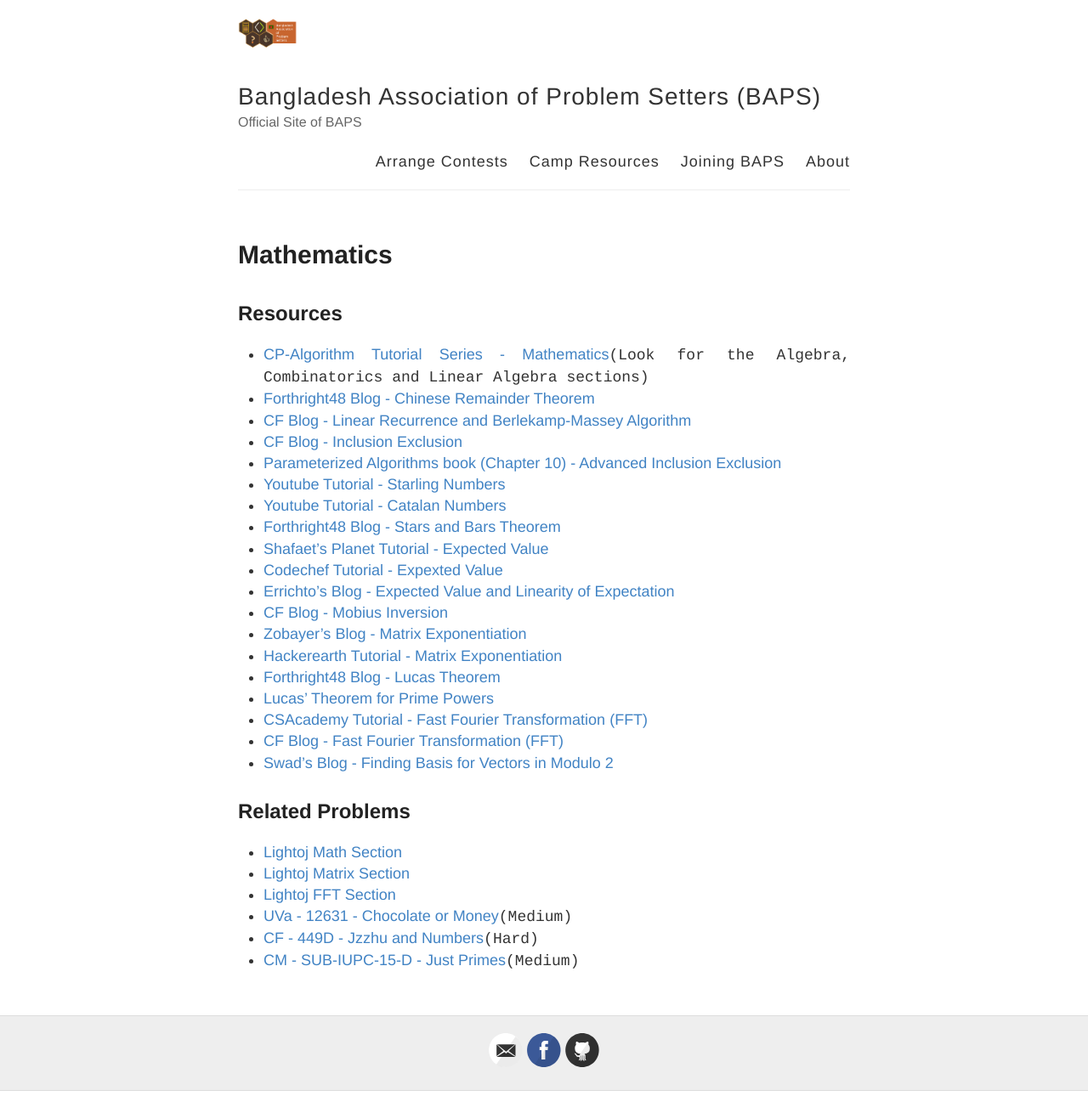
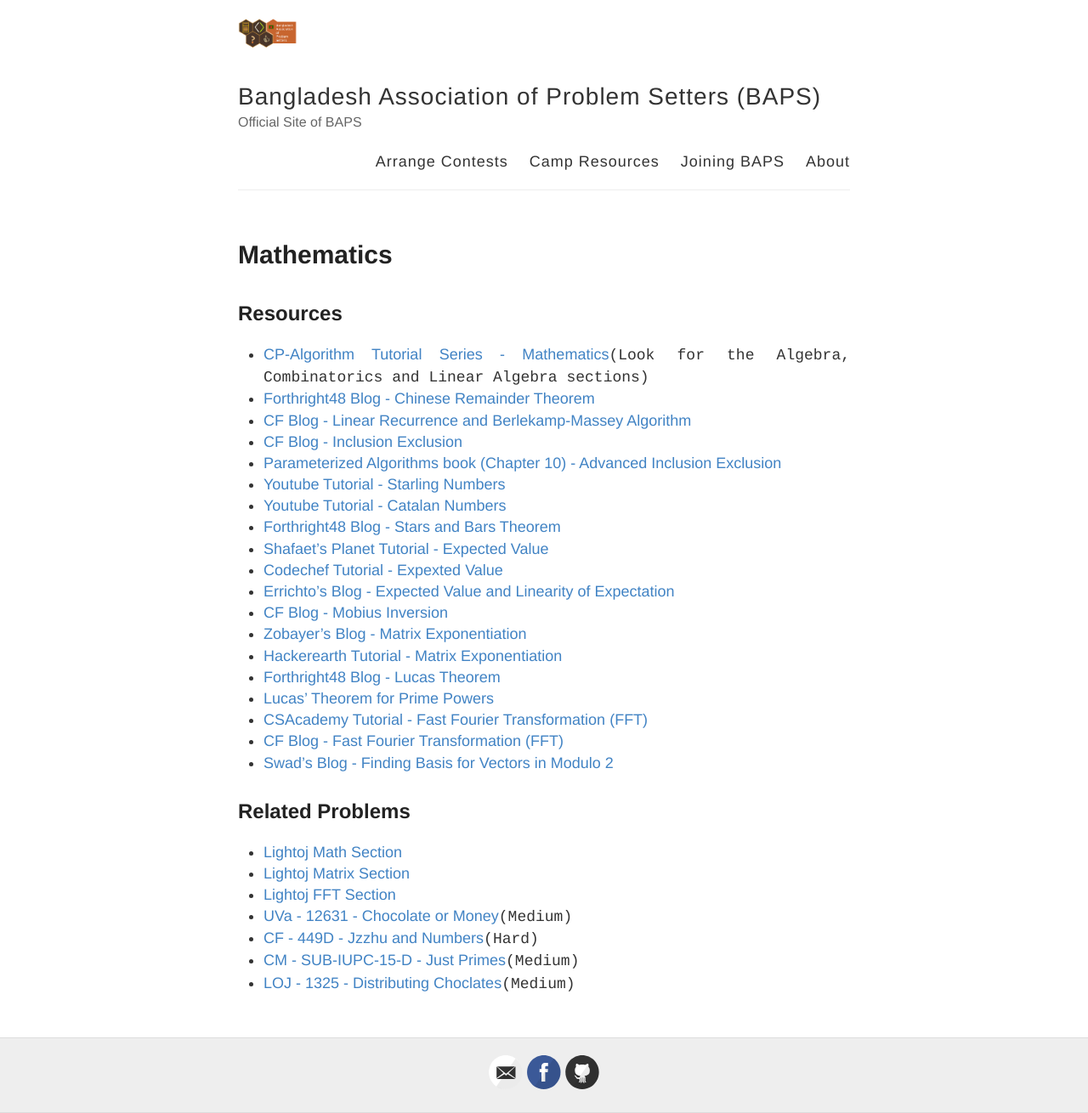
Before and after one commit to baps-bgd/baps-bgd.github.io, a Jekyll site: the page built from _posts/2020-11-4-mathematics.md, in a window 1280 px wide. Shown: the whole page at 85% size. Built offline with Jekyll 4.4.1, drawn with Linux system fonts in a browser that asks for light colours; before the commit the page ends 1284 px from its top, so only the background shows below that.

Commit message:
Update 2020-11-4-mathematics.md

```diff
--- a/_posts/2020-11-4-mathematics.md
+++ b/_posts/2020-11-4-mathematics.md
@@ -34,5 +34,5 @@
 - [UVa - 12631 - Chocolate or Money](https://onlinejudge.org/external/126/12631.pdf){:target="\_blank"}`(Medium)`
 - [CF - 449D - Jzzhu and Numbers](https://codeforces.com/problemset/problem/449/D){:target="\_blank"}`(Hard)`
 - [CM - SUB-IUPC-15-D - Just Primes](https://algo.codemarshal.org/contests/subiupc-2015/problems/D){:target="\_blank"}`(Medium)`
+- [LOJ - 1325 - Distributing Choclates](https://lightoj.com/problem/distributing-chocolates){:target="\_blank"}`(Medium)`
  [](){:target="\_blank"}
- [](){:target="\_blank"}
```
